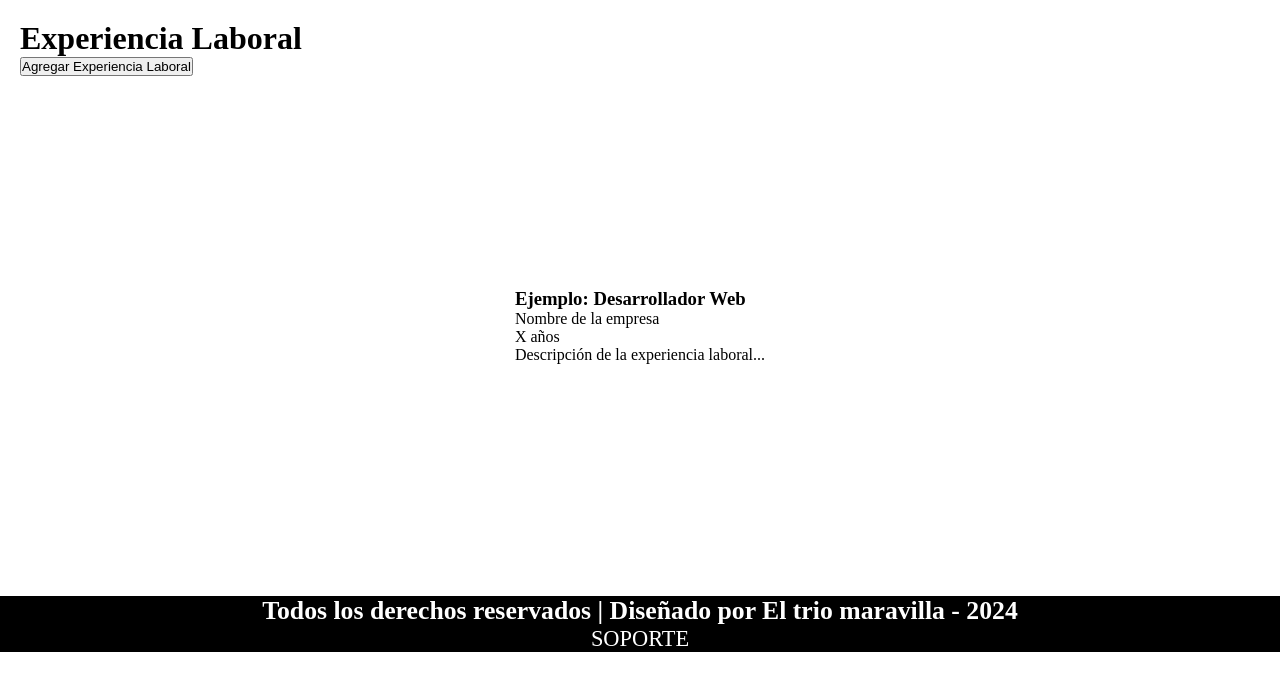
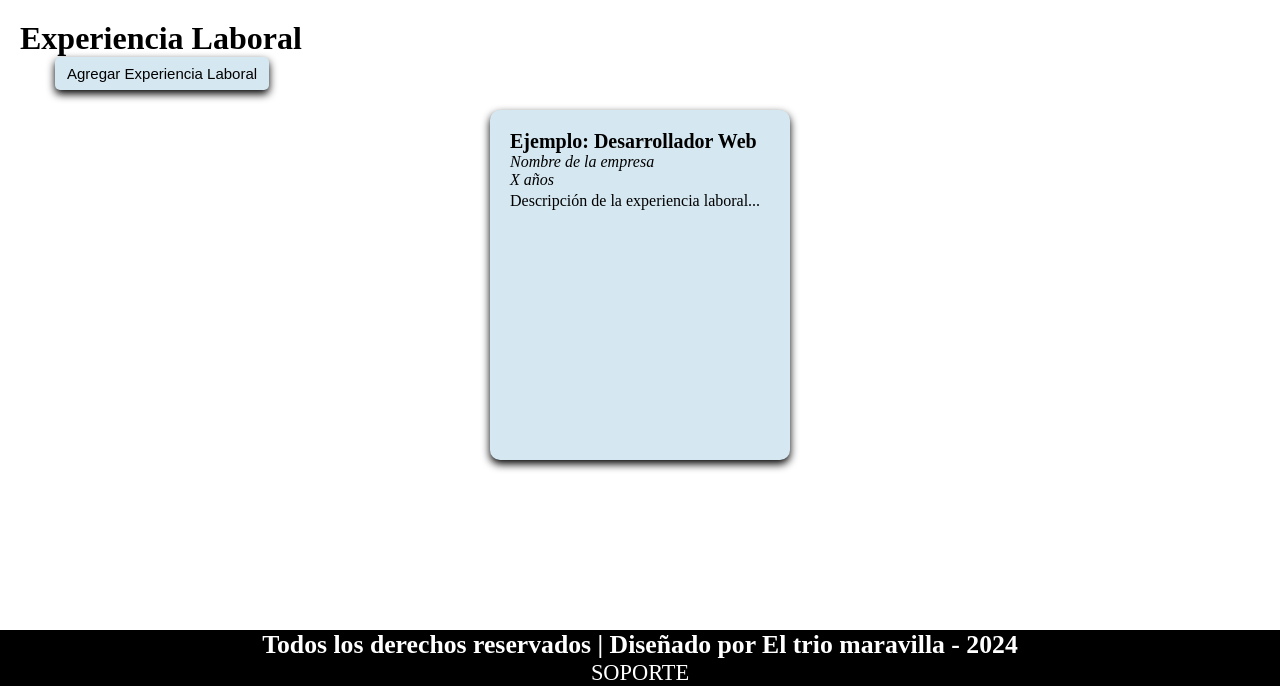
Before and after one commit to na7ux/CodoACodo, a Python web app: template template/experencia_laboral.html in a window 1280 px wide. Shown: the part 110-800 px from the top of the page. Run offline with Jinja, Linux system fonts and the light colour scheme; the template is opened without the code that fills it, so the values that code supplies are empty.

Commit message:
Tarjetas usuario, ejemplos y model box: Funcionales

```diff
--- a/static/css/camilo.css
+++ b/static/css/camilo.css
@@ -9,25 +6,22 @@
   --dark-blue: rgb(24, 45, 73); /* Azul oscuro */
   --black: rgb(0, 0, 0); /* Negro */
   --blue: rgb(0, 122, 255); /* Azul */
-
 }
 
-*{
+/* Estilos generales */
+* {
   text-decoration: none;
 }
 
-/* Genericos  */
-
-/* Tarjetas */
-.contenedor_tarjetas{
+/* Estilos para tarjetas (general) */
+.contenedor_tarjetas {
   width: 100%;
-  max-width: 1200%;
   height: 500px;
   display: flex;
   flex-wrap: wrap;
-  justify-content: space-around;
-  margin: auto;
-  align-items: center;
+  justify-content: center;
+  gap: 20px;
+  margin-top: 20px;
 }
 
 .tarjeta {
@@ -58,17 +52,172 @@
   width: 280px;
 }
 
-.tarjeta button{
+.tarjeta textarea {
+  height: 100px;
+  width: 280px;
+  padding: 8px;
+  border: 1px solid var(--black);
+  border-radius: 5px;
+  resize: none;
+}
+
+.tarjeta button {
   left: 50%;
   bottom: 10px;
   position: absolute;
-  transform: translateX(-50%); /* Esto sirve para centrarlo */
+  transform: translateX(-50%);
   background-color: var(--grayish-blue);
   color: var(--black);
+  transition: bakground-color 0.3s ease;
+  cursor: pointer;
 }
 
-.abir_modal button {
+#subir_proyecto {
+  background-color: var(--white);
+}
+
+/*    PROYECTOS     */
+/* Estilos para las tarjetas de Proyectos */
+.proyectos h1 {
+  color: var(--black);
+  font-size: 35px;
+  text-align: left;
+  margin-left: 35px;
+  box-decoration-break: unset;
+}
+
+.proyectos .tarjeta textarea {
+  height: 160px;
+  width: 280px;
+  padding: 8px;
+  border: 1px solid var(--black);
+  border-radius: 5px;
+  resize: none;
+}
+
+/* Tarjetas Contenedor Proyectos */
+.tarjeta_proyecto_ejemplo,
+.tarjeta_proyecto_subido {
+  background-color: var(--light-gray);
+  box-shadow: 0 4px 8px var(--black);
+  border-radius: 10px;
+  padding: auto;
+  margin-bottom: auto;
+  position: relative;
+  display: flex;
+  flex-direction: column;
+  width: 300px;
+  height: 300px;
+  top: 10px;
+}
+
+.tarjeta_proyecto_ejemplo .contenido_proyecto,
+.tarjeta_proyecto_subido .contenido_proyecto {
+  padding: 10px;
+}
+
+.tarjeta_proyecto_ejemplo .imagen_proyecto,
+.tarjeta_proyecto_subido .imagen_proyecto {
+  text-align: center;
+  margin-bottom: 10px;
+}
+
+.tarjeta_proyecto_ejemplo .imagen_proyecto img,
+.tarjeta_proyecto_subido .imagen_proyecto img {
+  width: 100%;
+  max-height: 150px;
+  border-radius: 10px;
+  cursor: pointer;
+}
+
+.tarjeta_proyecto_ejemplo .descripcion_proyecto,
+.tarjeta_proyecto_subido .descripcion_proyecto {
+  max-height: 80px;
+  overflow: hidden;
+}
+
+/*    HABILIDADES     */
+/* Estilos para las tarjetas de Habilidades */
+.habilidades .tarjeta_habilidad_ejemplo,
+.habilidades .tarjeta_habilidad_subida {
+  background-color: var(--light-gray);
+  box-shadow: 0 4px 8px var(--black);
+  border-radius: 10px;
+  padding: 10px;
+  position: relative;
+  display: flex;
+  flex-direction: column;
+  width: 300px;
+  height: 350px;
+}
+
+.habilidades .tarjeta_habilidad_ejemplo .contenido_habilidad,
+.habilidades .tarjeta_habilidad_subida .contenido_habilidad {
+  padding: 10px;
+  margin-top: 0;
+}
+
+.habilidades .tarjeta_habilidad_ejemplo .tecnologia,
+.habilidades .tarjeta_habilidad_subida .tecnologia {
+  font-size: 20px;
+  font-weight: bold;
+
+}
+
+.habilidades .tarjeta_habilidad_ejemplo .descripcion_habilidad,
+.habilidades .tarjeta_habilidad_subida .descripcion_habilidad {
+  line-height: 1.5;
+}
+
+
+/*    Experencia Laboral     */
+/* Estilos para las tarjetas de Experiencia Laboral */
+.experiencia-laboral .tarjeta_experiencia_ejemplo,
+.experiencia-laboral .tarjeta_experiencia_subida {
+  background-color: var(--light-gray);
+  box-shadow: 0 4px 8px var(--black);
+  border-radius: 10px;
+  padding: 10px;
+  position: relative;
+  display: flex;
+  flex-direction: column;
+  width: 300px;
+  height: 350px;
+}
+
+.experiencia-laboral .tarjeta_experiencia_ejemplo .contenido_experiencia,
+.experiencia-laboral .tarjeta_experiencia_subida .contenido_experiencia {
+  padding: 10px;
+  margin-top: 0;
+}
+
+.experiencia-laboral .tarjeta_experiencia_ejemplo .titulo_experiencia,
+.experiencia-laboral .tarjeta_experiencia_subida .titulo_experiencia {
+  font-size: 20px;
+  font-weight: bold;
+}
+
+.experiencia-laboral .tarjeta_experiencia_ejemplo .nombre_empresa,
+.experiencia-laboral .tarjeta_experiencia_subida .nombre_empresa {
+  font-style: italic;
+}
+
+.experiencia-laboral .tarjeta_experiencia_ejemplo .duracion_experiencia,
+.experiencia-laboral .tarjeta_experiencia_subida .duracion_experiencia {
+  font-style: italic;
+}
+
+.experiencia-laboral .tarjeta_experiencia_ejemplo .descripcion_experiencia,
+.experiencia-laboral .tarjeta_experiencia_subida .descripcion_experiencia {
+  line-height: 1.5;
+}
+
+
+/*    MODAL BOX   */
+/* Boton para abrir Modal */
+.abrir_modal button {
   padding: 8px 12px;
+  margin-left: 35px;
   font-size: 15px;
   background-color: var(--light-gray);
   color: var(--black);
```
Also changed, not shown: other parts of static/css/camilo.css (+25 -94 lines).
